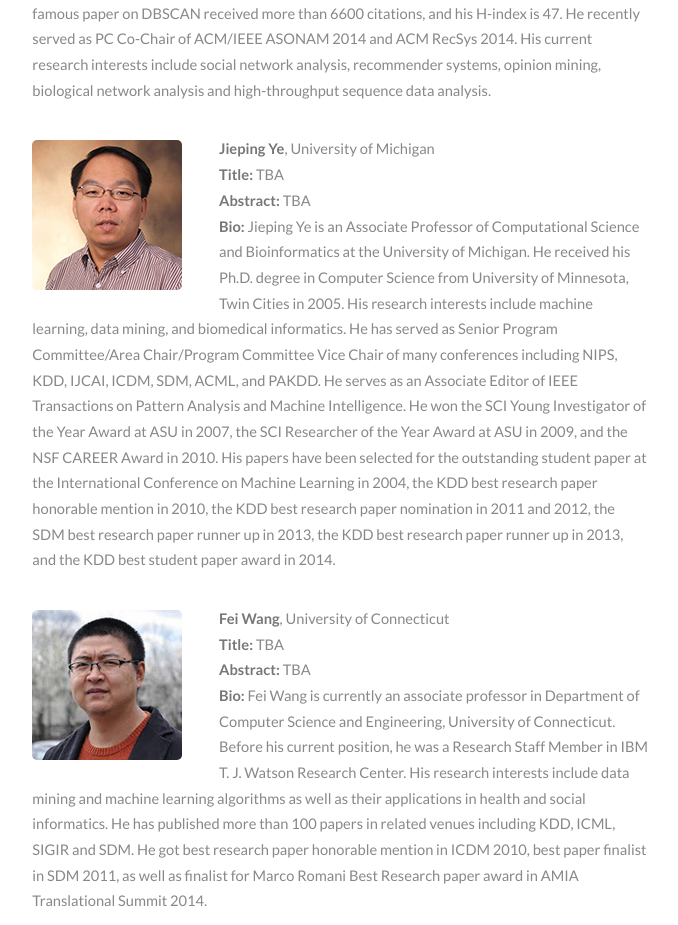
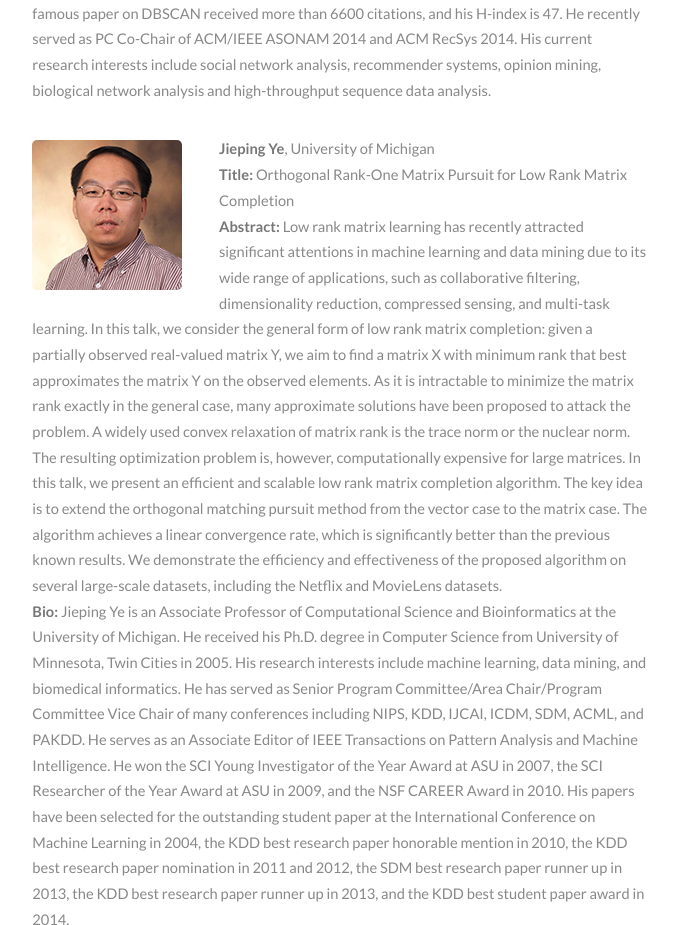
Before and after one commit to jiayuzhou/MLRec, a plain HTML site: page index.html in a window 1280 px wide. Shown: the part 4020-4945 px from the top of the page, without its empty margins (175-853 px from the left). Drawn offline with Linux system fonts and the light colour scheme.

Commit message:
add prof ye's talk info

```diff
--- a/index.html
+++ b/index.html
@@ -154,8 +154,8 @@
 
 								<p><span class="image left"><img src="images/speaker-ye.jpg" alt="Jieping Ye" /></span>
 								<b>Jieping Ye</b>, University of Michigan <br />
-								<b>Title:</b> TBA <br />
-								<b>Abstract:</b> TBA <br />
+								<b>Title:</b> Orthogonal Rank-One Matrix Pursuit for Low Rank Matrix Completion <br />
+								<b>Abstract:</b> Low rank matrix learning has recently attracted significant attentions in machine learning and data mining due to its wide range of applications, such as collaborative filtering, dimensionality reduction, compressed sensing, and multi-task learning. In this talk, we consider the general form of low rank matrix completion: given a partially observed real-valued matrix Y, we aim to find a matrix X with minimum rank that best approximates the matrix Y on the observed elements. As it is intractable to minimize the matrix rank exactly in the general case, many approximate solutions have been proposed to attack the problem. A widely used convex relaxation of matrix rank is the trace norm or the nuclear norm. The resulting optimization problem is, however, computationally expensive for large matrices. In this talk, we present an efficient and scalable low rank matrix completion algorithm. The key idea is to extend the orthogonal matching pursuit method from the vector case to the matrix case. The algorithm achieves a linear convergence rate, which is significantly better than the previous known results. We demonstrate the efficiency and effectiveness of the proposed algorithm on several large-scale datasets, including the Netflix and MovieLens datasets.  <br />
 								<b>Bio:</b> Jieping Ye is an Associate Professor of Computational Science and Bioinformatics at the University of Michigan. He received his Ph.D. degree in Computer Science from University of Minnesota, Twin Cities in 2005. His research interests include machine learning, data mining, and biomedical informatics. He has served as Senior Program Committee/Area Chair/Program Committee Vice Chair of many conferences including NIPS, KDD, IJCAI, ICDM, SDM, ACML, and PAKDD. He serves as an Associate Editor of IEEE Transactions on Pattern Analysis and Machine Intelligence. He won the SCI Young Investigator of the Year Award at ASU in 2007, the SCI Researcher of the Year Award at ASU in 2009, and the NSF CAREER Award in 2010. His papers have been selected for the outstanding student paper at the International Conference on Machine Learning in 2004, the KDD best research paper honorable mention in 2010, the KDD best research paper nomination in 2011 and 2012, the SDM best research paper runner up in 2013, the KDD best research paper runner up in 2013, and the KDD best student paper award in 2014.</p>
 
 								<p><span class="image left"><img src="images/speaker-wang.jpg" alt="Fei Wang" /></span>
```
